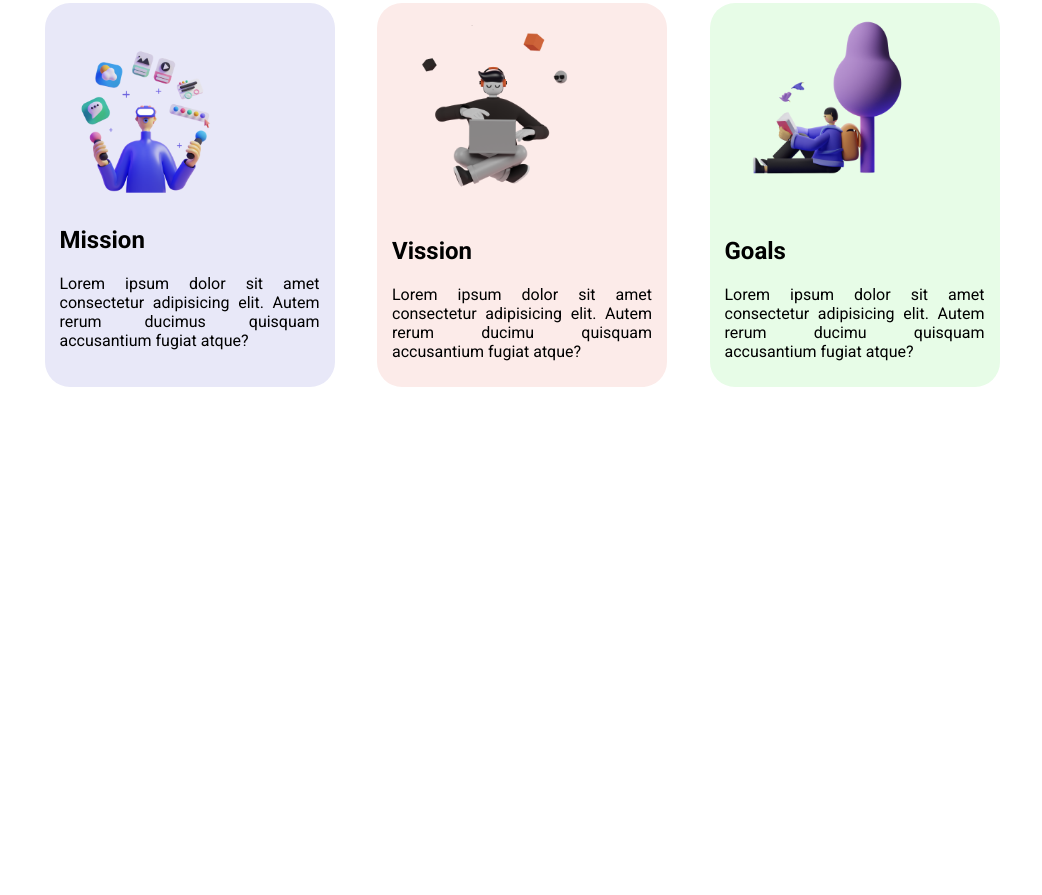
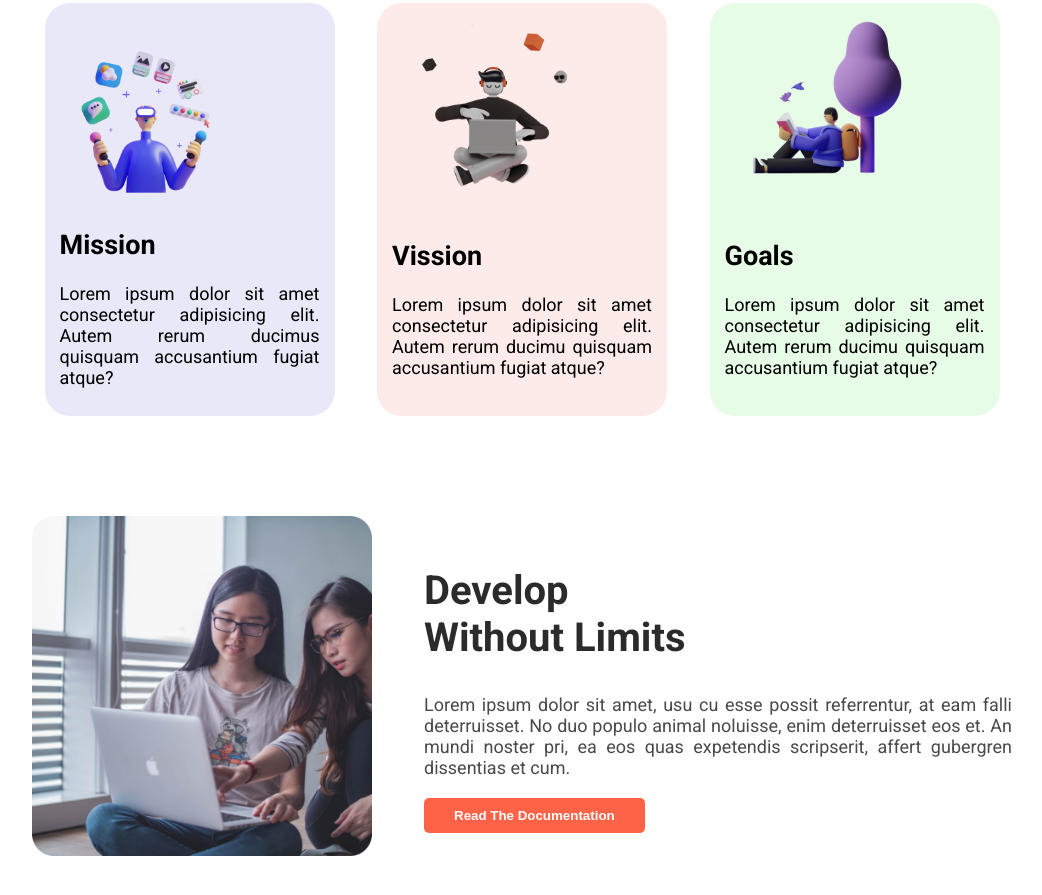
Before and after one commit to hrz07/mission2022, a plain HTML site: page index.html in a window 1280 px wide. Shown: the part 801-1696 px from the top of the page, without its empty margins (118-1160 px from the left). Before the commit the page ends 1238 px from the top, so only its background shows below. Drawn offline with Linux system fonts and the light colour scheme.

Commit message:
third section added

```diff
--- a/index.html
+++ b/index.html
@@ -65,5 +65,20 @@
         </div>
     </section>
 
+    <!-- third section -->
+
+    <section id="section-3">
+        <div class="coding-box">
+            <div class="conding-photo">
+                <img src="./images/pictures/coding.png" alt="codingPhoto">
+            </div>
+            <div class="coding-doc">
+                        <h1>Develop <br> Without Limits</h1>
+                        <p>Lorem ipsum dolor sit amet, usu cu esse possit referrentur, at eam falli deterruisset. No duo populo animal noluisse, enim deterruisset eos et. An mundi noster pri, ea eos quas expetendis scripserit, affert gubergren dissentias et cum.</p>
+                <button class="btn">Read The Documentation</button>
+            </div>
+        </div>
+    </section>
+
 </body>
 </html>
--- a/style.css
+++ b/style.css
@@ -43,6 +43,7 @@ span{
     font-size: 18px;
     text-align: justify;
     color: rgb(75, 73, 73);
+    /* word-spacing: 2px; */
 }
 .btn{
     padding: 10px 30px;
@@ -70,11 +71,13 @@ span{
     margin: 50px 120px;
 }
 .cart{
+    font-size: 18px;
     width: 25%;
     /* border: 1px solid black; */
     padding: 10px 15px;
     text-align: justify;
     border-radius: 25px;
+
 }
 .cart img{
     width: 200px;
@@ -88,3 +91,35 @@ span{
 .goals{
     background: rgb(231, 252, 231);
 }
+
+#section-3{
+    margin: 100px 0;
+
+}
+
+.coding-box{
+    display: flex;
+    flex-direction: row;
+    margin: 0 150px;
+}
+.conding-photo{
+    width: 40%;
+}
+.coding-doc{
+    width: 60%;
+    margin: auto 0;
+}
+.coding-doc h1{
+    font-size: 40px;
+    color: rgb(44, 43, 43);
+}
+.conding-photo img{
+    width: 340px;
+}
+.coding-doc p{
+    text-align: justify;
+    font-size: 18px;
+    margin-bottom: 20px;
+    color: rgb(75, 73, 73);
+    /* word-spacing: 3px; */
+}
```
Also changed, not shown: 1 other file.
